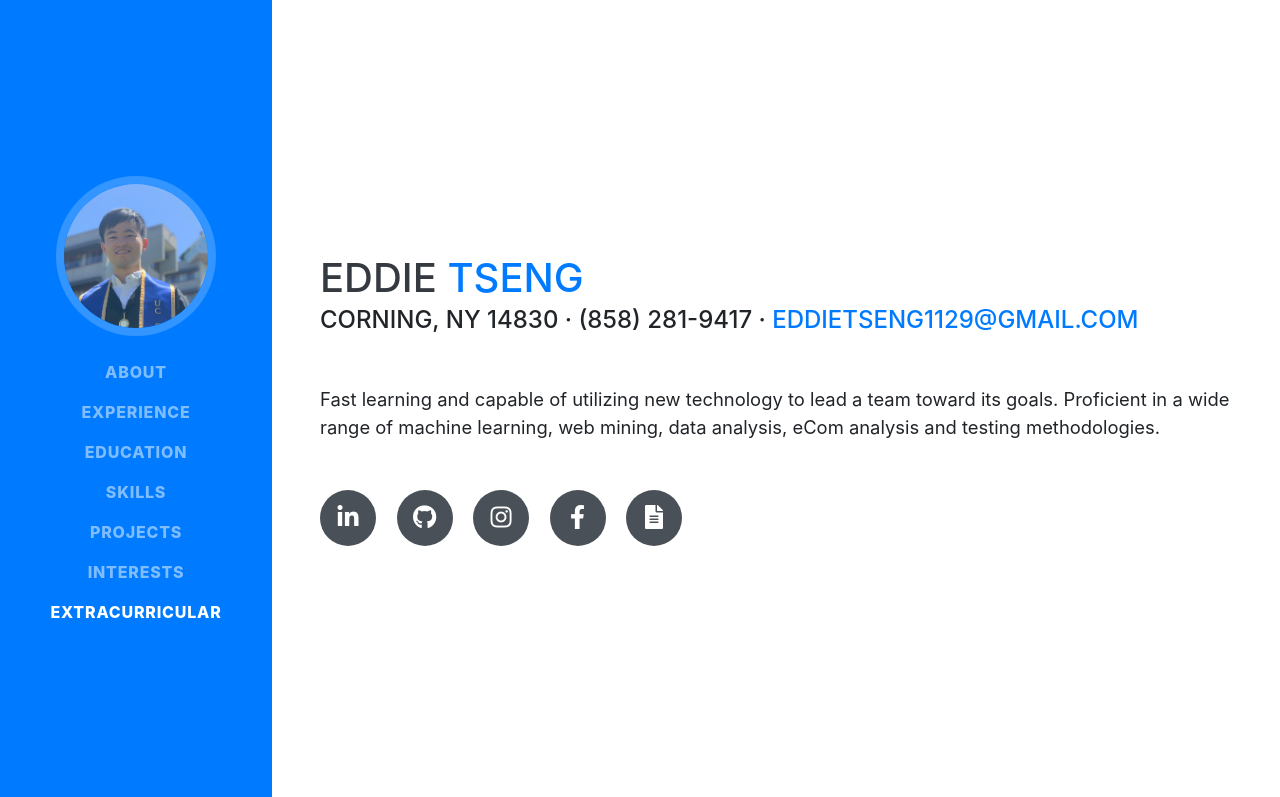
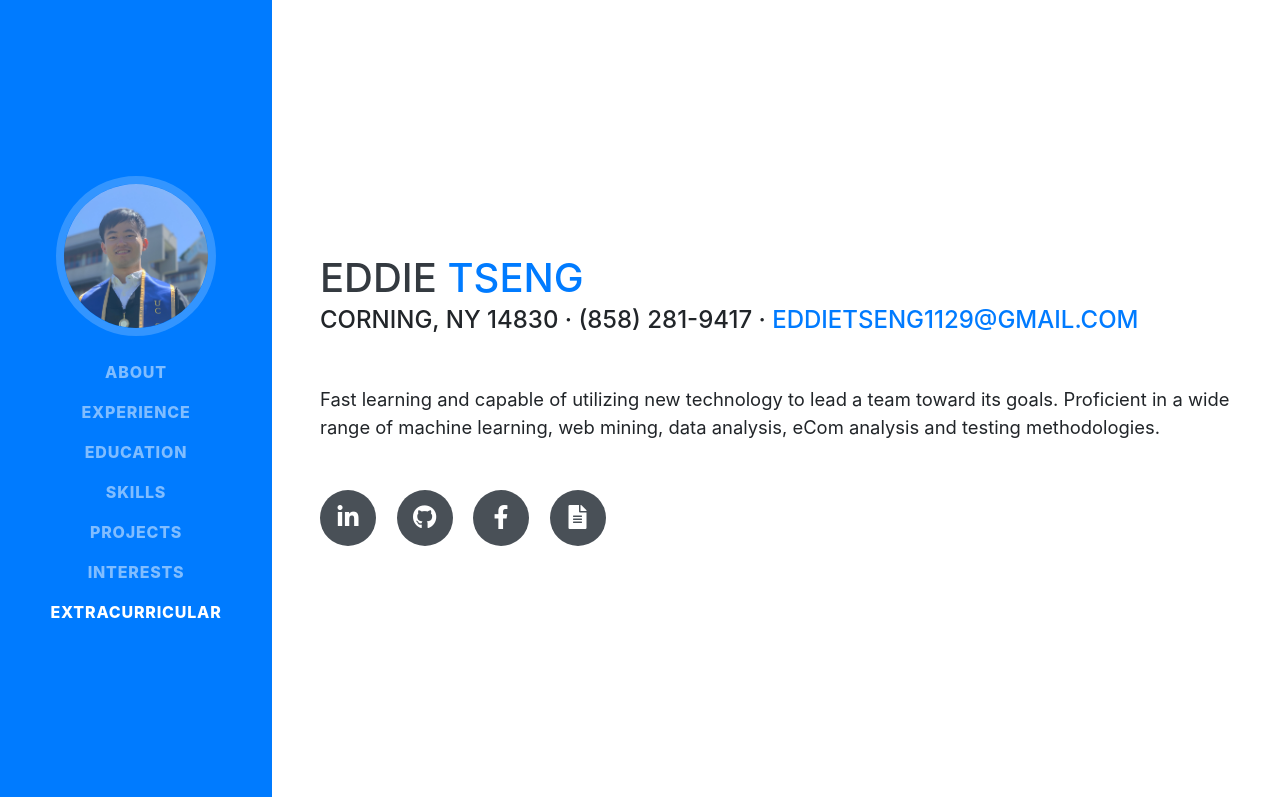
Before and after one commit to eddietseng1129/resume, a website with bundled scripts: page index.html in a window 1280 px wide. Shown: the top 797 px of the page. Built offline with nearby package versions, Linux system fonts and the light colour scheme; a web font is replaced by a local one.

Commit message:
Remove Instagram Icon

```diff
--- a/index.html
+++ b/index.html
@@ -80,9 +80,6 @@
           </a>
           <a href="https://github.com/eddietseng1129">
             <i class="fab fa-github"></i>
-          </a>
-          <a href="https://www.instagram.com/eddie_tseng1129/">
-            <i class="fab fa-instagram"></i>
           </a>
           <a href="https://www.facebook.com/eddie.tseng.144">
             <i class="fab fa-facebook-f"></i>
```
